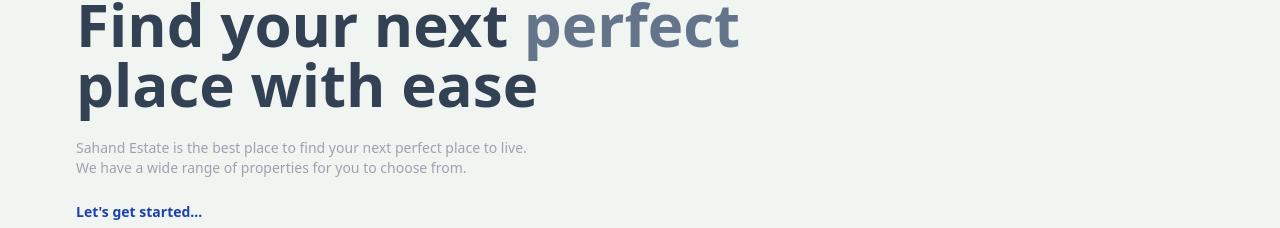
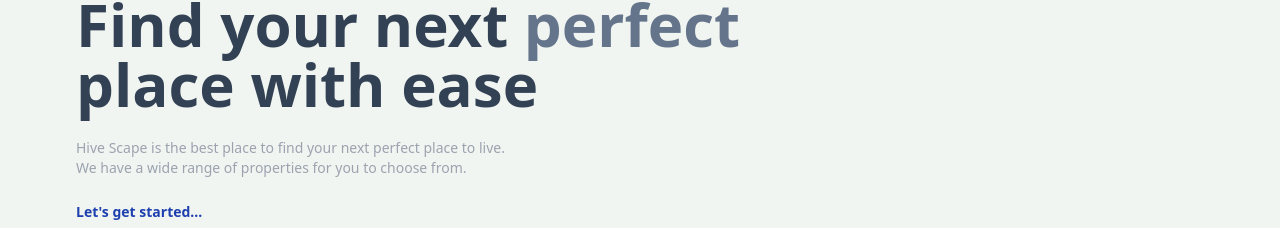
Before and after one commit to a1nkitt/HiveScape, a React (Vite) app in the folder client/: page / in a window 1280 px wide. Shown: the part 190-418 px from the top of the page. Built offline with nearby package versions, Linux system fonts and the light colour scheme; no server answers.

Commit message:
Update Home.jsx

```diff
--- a/client/src/pages/Home.jsx
+++ b/client/src/pages/Home.jsx
@@ -55,7 +55,7 @@
           place with ease
         </h1>
         <div className='text-gray-400 text-xs sm:text-sm'>
-          Sahand Estate is the best place to find your next perfect place to
+          Hive Scape  is the best place to find your next perfect place to
           live.
           <br />
           We have a wide range of properties for you to choose from.
```
